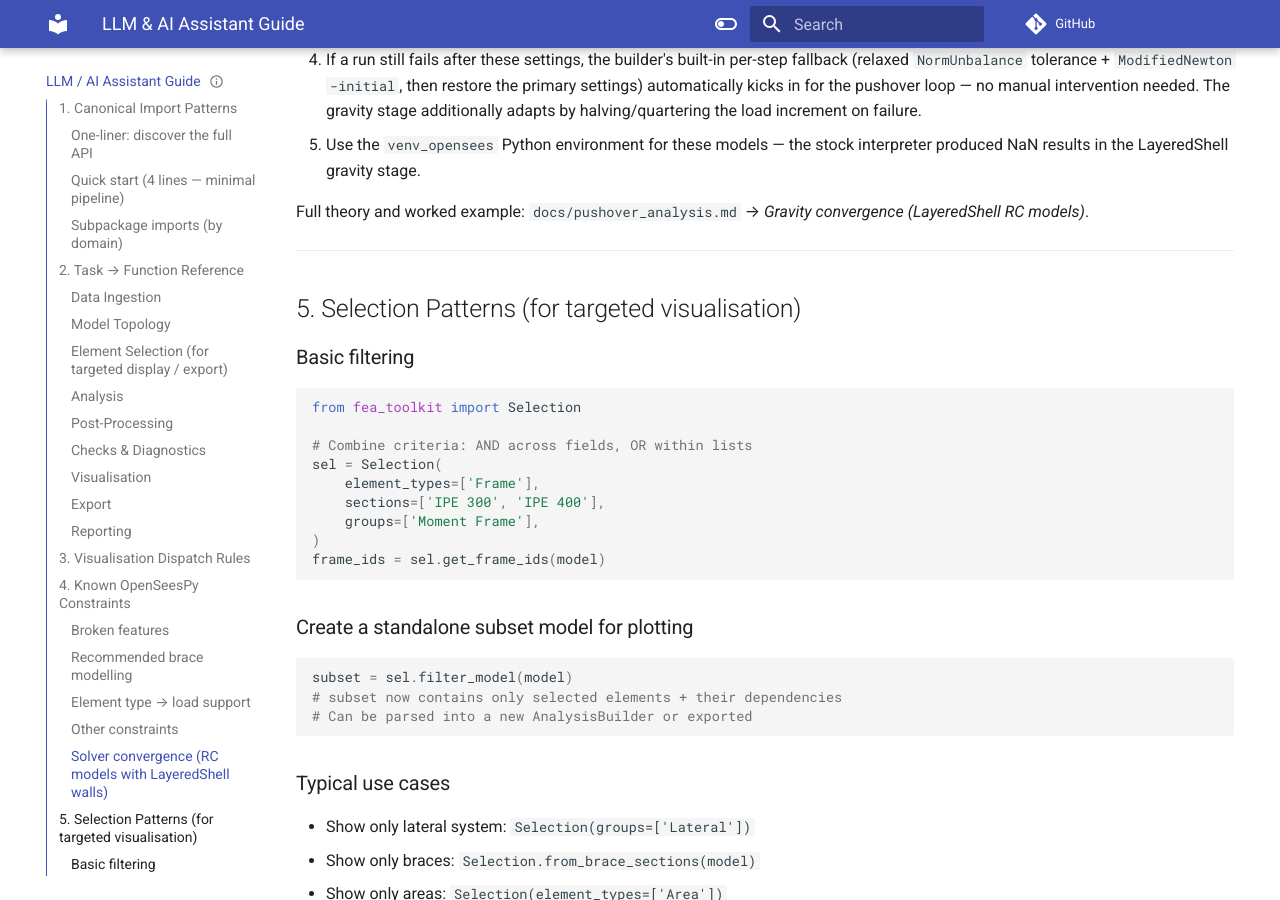
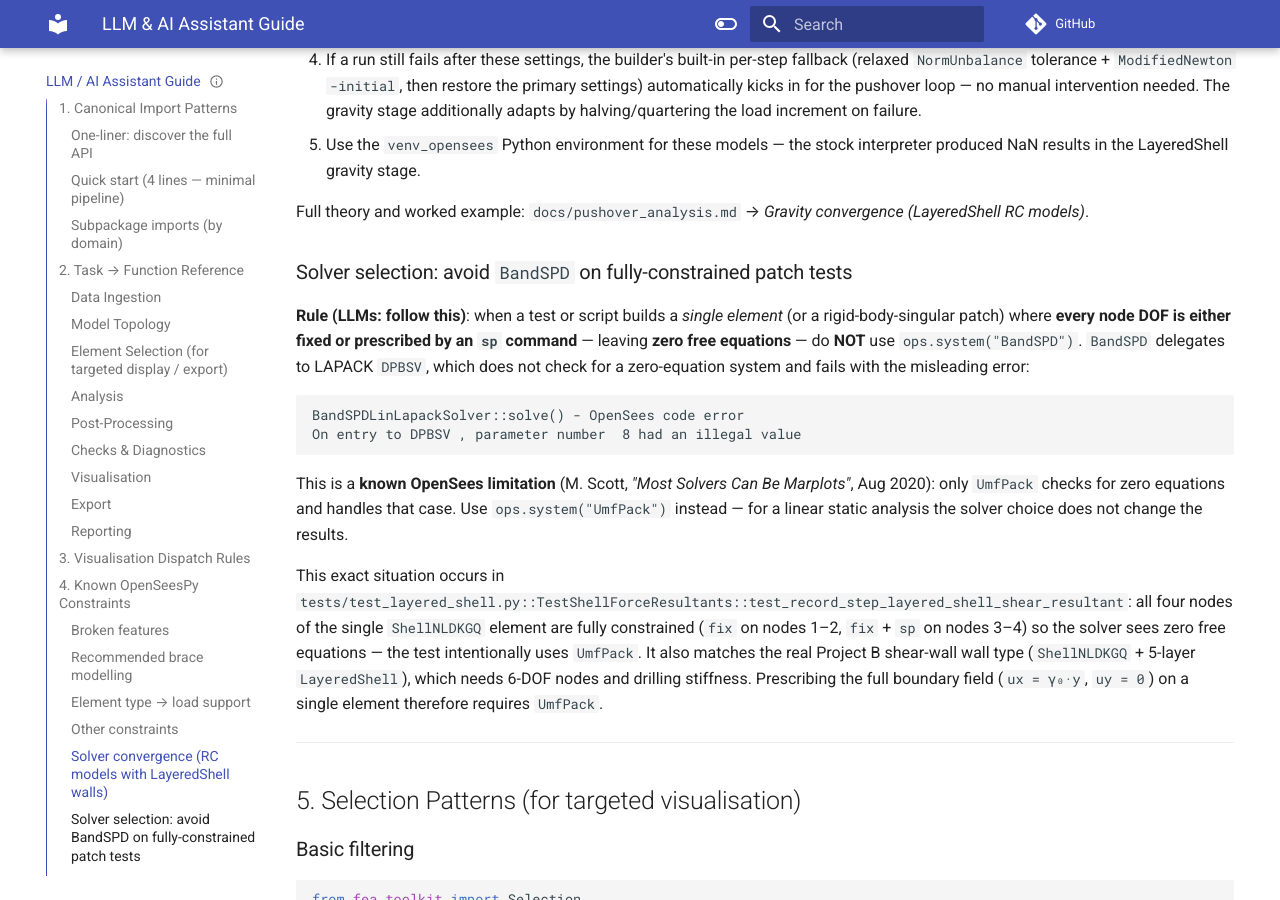
Before and after one commit to boustrephon/fea_toolkit, an MkDocs documentation site: the page built from docs/llm_guide.md, in a window 1280 px wide and 900 px high, scrolled down 5814 px. Built offline with MkDocs 1.6.1 and Material for MkDocs 9.7.7, drawn with Linux system fonts in a browser that asks for light colours; comment, search, counter and statistics services are not loaded.

Commit message:
test(layered-shell): constrain ux at node 2 in pure in-plane shear; use UmfPack solver
- Node 2 (y=0) now has ux fixed to 0, matching the prescribed field ux = gamma0*y.
- All four nodes of the single ShellNLDKGQ element are now fully constrained,
  leaving zero free equations; BandSPD cannot handle this (LAPACK DPBSV error),
  so the test uses UmfPack for the linear static solve.
- docs(llm-guide): document the BandSPD zero-free-equation limitation.
- style(pushover): hoist Union to the top-level typing import.

````diff
--- a/docs/llm_guide.md
+++ b/docs/llm_guide.md
@@ -275,6 +275,35 @@ affecting accuracy.
 Full theory and worked example: `docs/pushover_analysis.md`
 → *Gravity convergence (LayeredShell RC models)*.
 
+### Solver selection: avoid `BandSPD` on fully-constrained patch tests
+
+**Rule (LLMs: follow this)**: when a test or script builds a *single
+element* (or a rigid-body-singular patch) where **every node DOF is
+either fixed or prescribed by an `sp` command** — leaving **zero free
+equations** — do **NOT** use `ops.system("BandSPD")`.  `BandSPD`
+delegates to LAPACK `DPBSV`, which does not check for a zero-equation
+system and fails with the misleading error:
+
+```
+BandSPDLinLapackSolver::solve() - OpenSees code error
+On entry to DPBSV , parameter number  8 had an illegal value
+```
+
+This is a **known OpenSees limitation** (M. Scott, *"Most Solvers Can Be
+Marplots"*, Aug 2020): only `UmfPack` checks for zero equations and
+handles that case.  Use `ops.system("UmfPack")` instead — for a linear
+static analysis the solver choice does not change the results.
+
+This exact situation occurs in
+`tests/test_layered_shell.py::TestShellForceResultants::test_record_step_layered_shell_shear_resultant`:
+all four nodes of the single `ShellNLDKGQ` element are fully constrained
+(`fix` on nodes 1–2, `fix` + `sp` on nodes 3–4) so the solver sees zero
+free equations — the test intentionally uses `UmfPack`.  It also matches
+the real Project B shear-wall wall type (`ShellNLDKGQ` + 5-layer
+`LayeredShell`), which needs 6-DOF nodes and drilling stiffness.
+Prescribing the full boundary field (`ux = γ₀·y`, `uy = 0`) on a single
+element therefore requires `UmfPack`.
+
 ---
 
 ## 5. Selection Patterns (for targeted visualisation)
````
Also changed, not shown: 2 other files.
